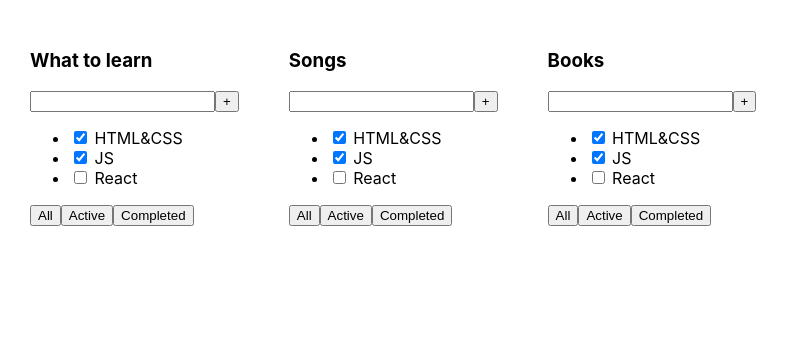
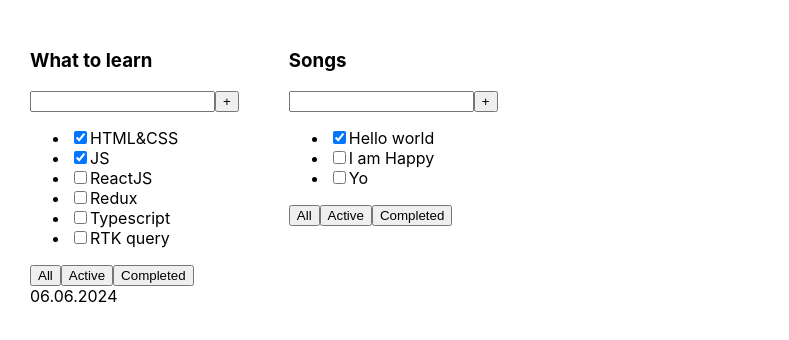
Before and after one commit to nikitastas/todolist, a React (Create React App) app: page / in a window 1280 px wide. Shown: the top 340 px of the page, without its empty margins (0-789 px from the left). Built offline with nearby package versions, Linux system fonts and the light colour scheme.

Commit message:
Improve Todolist.tsx

```diff
--- a/src/App.tsx
+++ b/src/App.tsx
@@ -1,12 +1,30 @@
 import './App.css';
 import {Todolist} from './Todolist';
 
+type Task = {
+    id: number
+    title: string
+    isDone: boolean
+}
+
 export function App() {
+    const tasks1: Array<Task> = [
+        { id: 1, title: 'HTML&CSS', isDone: true },
+        { id: 2, title: 'JS', isDone: true },
+        { id: 3, title: 'ReactJS', isDone: false },
+        { id: 4, title: 'Redux', isDone: false },
+        { id: 5, title: 'Typescript ', isDone: false },
+        { id: 6, title: 'RTK query', isDone: false },
+    ]
+    const tasks2: Array<Task> = [
+        { id: 1, title: 'Hello world', isDone: true },
+        { id: 2, title: 'I am Happy', isDone: false },
+        { id: 3, title: 'Yo', isDone: false },
+    ]
     return (
         <div className="App">
-            <Todolist title = {"What to learn"}/>
-            <Todolist title = {"Songs"}/>
-            <Todolist title = {"Books"}/>
+            <Todolist title = {"What to learn"} tasks={tasks1} date={'06.06.2024'}/>
+            <Todolist title = {"Songs"} tasks={tasks2}/>
         </div>
     );
 }
--- a/src/Todolist.tsx
+++ b/src/Todolist.tsx
@@ -1,10 +1,16 @@
 type Props = {
-    title: string;
-    isDone: boolean;
-    id: number;
+    title: string
+    tasks: Array<Task>
+    date?: string
 }
 
-export const Todolist = ({title}: Props) => {
+type Task = {
+    id: number
+    title: string
+    isDone: boolean
+}
+
+export const Todolist = ({title, tasks, date}: Props) => {
     return (
         <div>
             <h3>{title}</h3>
@@ -13,15 +19,21 @@
                 <button>+</button>
             </div>
             <ul>
-                <li><input type="checkbox" checked={true}/> <span>HTML&CSS</span></li>
-                <li><input type="checkbox" checked={true}/> <span>JS</span></li>
-                <li><input type="checkbox" checked={false}/> <span>React</span></li>
+                {tasks.map(task => {
+                    return (
+                        <li key={task.id}>
+                            <input type="checkbox" checked={task.isDone}/>
+                            <span>{task.title}</span>
+                        </li>
+                    )
+                })}
             </ul>
             <div>
                 <button>All</button>
                 <button>Active</button>
                 <button>Completed</button>
             </div>
+            <div>{date}</div>
         </div>
     )
 }
```
